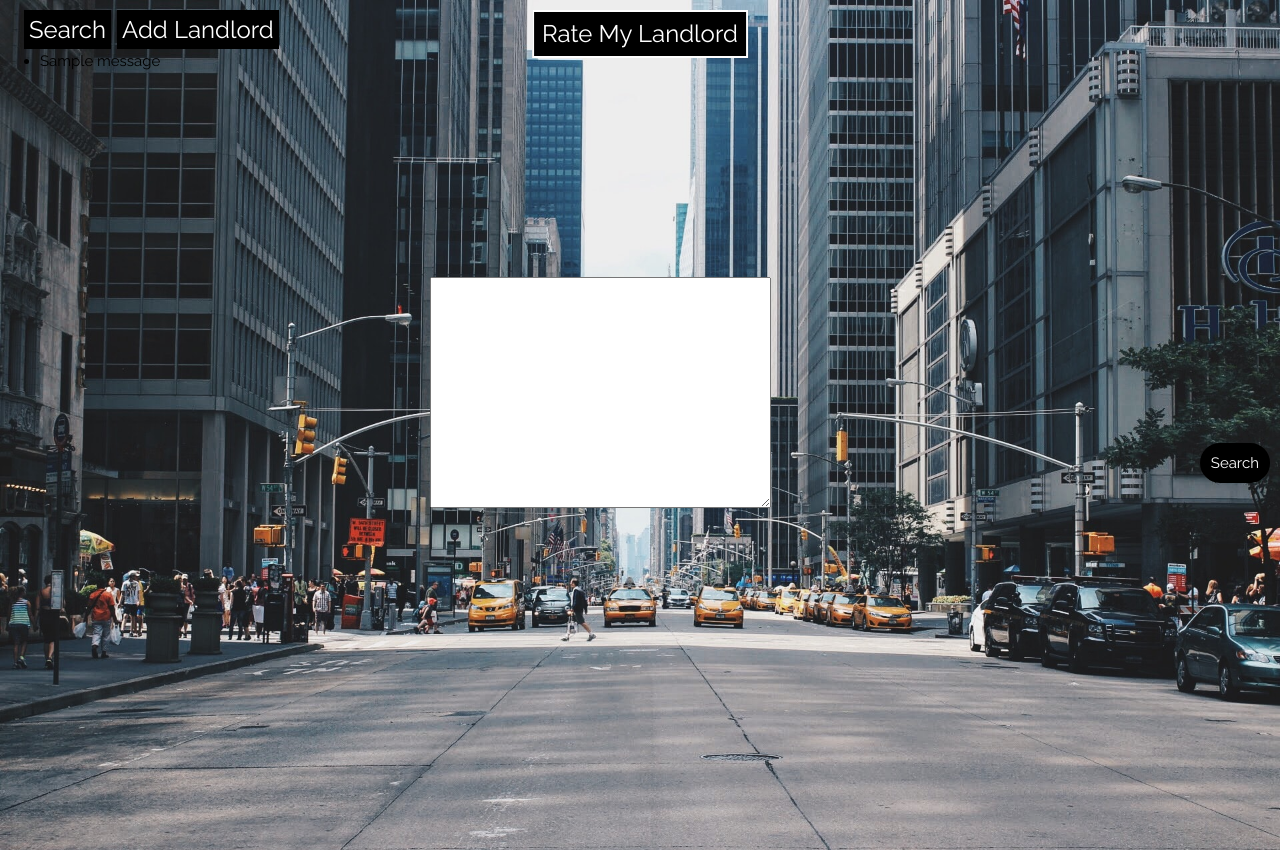
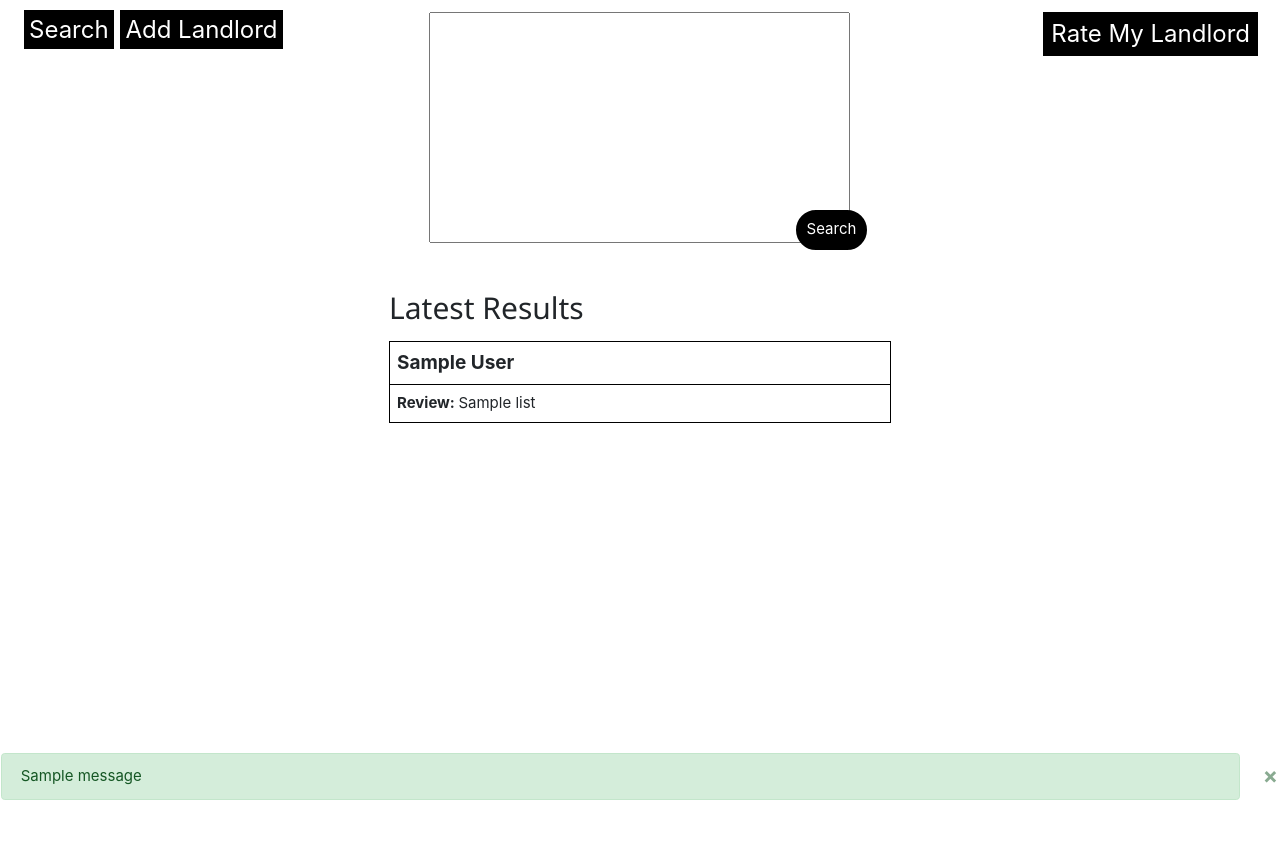
Before and after one commit to ATRenata/RateLandlord, a Django app: template landlord/templates/landlord/search.html in a window 1280 px wide. After the commit the page ends 800 px from the top, so only its background shows below. Run offline with Django 3.2, Linux system fonts and the light colour scheme; tables that the repository leaves empty hold one stand-in row (values such as "Sample post"); the template is opened without the code that fills it: values that come from a table or form of the project are taken from there, most other values are stand-ins (such as "Sample title", 1, 10 or a date in 2020); one stand-in notice (Sample message) is shown; some libraries are stand-ins or nearby versions.

Commit message:
Front page: minimal -> latest posts, no image Added: Average note for a landlord

```diff
--- a/addrating/models.py
+++ b/addrating/models.py
@@ -17,7 +17,7 @@ BINARY = [
     (True, 'Yes')
 ]
 class Review(models.Model):
-    # change var in add rating iteration in the for loop
+
     fixing_rate = models.IntegerField(choices=RATING)
     liveable_cond = models.IntegerField(choices=RATING)
     review = models.TextField(max_length=1000, null=False)
--- a/addrating/templates/addreview.html
+++ b/addrating/templates/addreview.html
@@ -26,9 +26,9 @@
 
 </style>
 <body>
+<h2 class="w3-display-topmiddle" style="border: 1px solid black; width: 14%; padding-left: 1%;margin-top:1%">Add Review</h2>
+<form method="post" class="w3-container w3-display-middle w3-padding-60 w3-margin-top" style="margin-left: 7px;">
 
-    <form method="post" class="w3-container w3-display-left w3-padding-60 w3-margin-top" style="margin-left: 7px;">
-        <h2 style="border: 1px solid black; width: 40%; padding-left: 1%;">Add Review</h2>
         <h3>{{landlord.last_name}} {{landlord.first_name}}</h3>
         <h3>{{landlord.address.raw}}</h3>
 
@@ -45,7 +45,7 @@
         {% endfor %}
 
              <input type="hidden" name="landlord" value="{{landlord}}">
-        <button type="submit" >Submit</button>
+        <button  type="submit" >Submit</button>
     </form>
 </body>
 {% endblock %}
--- a/addrating/templates/reviews.html
+++ b/addrating/templates/reviews.html
@@ -44,6 +44,7 @@
     <div id="container"  class="center">
         <div id="land_title" >
             <h3>{{landlord.first_name}}, {{landlord.last_name}} <br> {{landlord.address.raw}}</h3>
+            <h2> {{avg.a}}/5 </h2>
             <form action="{% url 'addrating:review' landlord.id %}">
                 <input type="submit" value="Add Review"/>
             </form>
--- a/addrating/urls.py
+++ b/addrating/urls.py
@@ -6,5 +6,4 @@ from . import views
 urlpatterns = [
     path('show/<int:landlord_id>', views.show_reviews, name='show_rev'),
     path('<int:landlord_id>', views.addreview, name='review'),
-
 ]
--- a/landlord/templates/landlord/base.html
+++ b/landlord/templates/landlord/base.html
@@ -5,21 +5,25 @@
     <meta name="viewport" content="width=device-width, initial-scale=1">
     <link rel="stylesheet" href="https://www.w3schools.com/w3css/4/w3.css">
     <link rel="stylesheet" href="https://fonts.googleapis.com/css?family=Raleway">
+
     <title>{% block title %}RateMyLandlord{% endblock %}</title>
+
+ <link rel="stylesheet" href="https://maxcdn.bootstrapcdn.com/bootstrap/4.5.2/css/bootstrap.min.css">
+    <script src="https://ajax.googleapis.com/ajax/libs/jquery/3.5.1/jquery.min.js"></script>
+    <script src="https://cdnjs.cloudflare.com/ajax/libs/popper.js/1.16.0/umd/popper.min.js"></script>
+    <script src="https://maxcdn.bootstrapcdn.com/bootstrap/4.5.2/js/bootstrap.min.js"></script>
+
 </head>
 
 <style>
-body,h1 {
-    font-family: "Raleway", sans-serif ;
-<!--    background-color: #E0D8DE;-->
+
+body, html {height: 100%}
+.bgimg {
+  background-image:  url('{% static 'city2.jpg' %}');
+  min-height: 100%;
+  background-position: center;
+  background-size: cover;
 }
-body, html {height: 100%}
-<!--.bgimg {-->
-<!--  background-image:  url('{% static 'city2.jpg' %}');-->
-<!--  min-height: 100%;-->
-<!--  background-position: center;-->
-<!--  background-size: cover;-->
-<!--}-->
 .topbox{
     background-color: black;
     color: white;
@@ -29,25 +33,31 @@ body, html {height: 100%}
 .topbox:hover{
     text-decoration: underline;
 }
+
 </style>
 
 <body>
 
-<!--    {% load static %}-->
-<!--    <img src="{% static "city.jpg" %}" alt="My image">-->
     <div>
+        {% if messages %}
+        {% for message in messages %}
+            <div class="alert {{ message.tags }} alert-dismissible fixed-bottom" role="alert" style="margin: 0 40px 0 1px;">
+                <button type="button" class="close" data-dismiss="alert" aria-label="Close">
+                  <span aria-hidden="true">&times;</span>
+                </button>
+                {{ message }}
+            </div>
+        {% endfor %}
+        {% endif %}
+
         <div class="w3-display-topleft w3-padding-large w3-xlarge">
             <a href="{% url 'landlord:search' %}" class="topbox">Search</a>
             <a href="{% url 'add' %}" class="topbox">Add Landlord</a>
         </div>
-         <div class="topbox w3-display-topmiddle w3-padding-small w3-xlarge" style="margin-top: 10px; border: 2px solid white;">Rate My Landlord </div>
-        {% if messages %}
-        <ul class="messages" style="margin-top: 50px; margin-bottom: 0px;">
-            {% for message in messages %}
-            <li  {% if message.tags %} class=" {{ message.tags }} " {% endif %}> {{ message }} </li>
-            {% endfor %}
-        </ul>
-        {% endif %}
+
+        <div class="topbox w3-display-topright w3-padding-small w3-xlarge"
+              style="margin: 10px 20px 0 0; border: 2px solid white;">Rate My Landlord </div>
+
         <div id="content" name="content" >
             {% block content %}
             {% endblock %}
--- a/landlord/templates/landlord/search.html
+++ b/landlord/templates/landlord/search.html
@@ -5,17 +5,13 @@
 <head>
     <meta charset="UTF-8">
     <title>Search</title>
+
     {{form.media}}
+
 </head>
 
 <style>
-    body{
-        background-image:  url('{% static 'city2.jpg' %}');
-	background-color: grey;
-        min-height: 100%;
-        background-position: absolute center;
-        background-size: cover;
-    }
+
     button{
         background-color: black;
         position: relative;
@@ -26,6 +22,23 @@
   	    border-radius: 26px;
 	    border:5px solid black;
 	    margin-left: 5px;
+    }
+    table{
+        width: 100%;
+    }
+    th, td {
+      padding: 7px;
+      text-align: left;
+      border-style:solid;
+      border-width: 1px;
+      border-color:black;
+    }
+    .review{
+      background-color:white;
+
+    }
+    input{
+        w
     }
     input[type=text]{
         border: 1px solid black;
@@ -39,15 +52,39 @@
     input[type=text]:focus{
         border: 3px solid #2E0014;
     }
+
 </style>
 
 <body>
-    <div class="w3-display-middle" >
-        <form method="post">
-           {% csrf_token %}
-            {{form.address}}
-        <button type="submit">Search</button>
-     </form>
+
+    <div class="w3-display-topmiddle w3-padding-large">
+        <div style="width:72%; margin-left: 8%;">
+            <form method="post">
+               {% csrf_token %}
+               {{form.address}}
+                <button type="submit">Search</button>
+            </form>
+        </div>
+
+
+        <h2 style="margin-bottom: 15px">Latest Results</h2>
+        <div id="reviews" >
+            {% for landlord in landlords %}
+            <table class="review">
+                <tr>
+                    <td style="font-size: 19px;"> <strong> {{landlord.first_name}} {{landlord.last_name}}</strong> </td>
+                </tr>
+                <tr>
+                   {% for l in list %}
+                      {% if forloop.counter == forloop.parentloop.counter %}
+                         <td> <strong> Review:  </strong> {{l}}</td>
+                      {% endif %}
+                   {% endfor %}
+                </tr>
+            </table>
+            <br>
+            {% endfor %}
+        </div>
     </div>
 
 </body>
```
Also changed, not shown: addrating/views.py (+6 -4 lines), landlord/templates/landlord/addlandlord.html (+1 -7 lines), landlord/templates/landlord/search_results.html (+17 -11 lines), landlord/views.py (+17 -5 lines), ratemylandlord/settings.py (+11 -1 lines).
